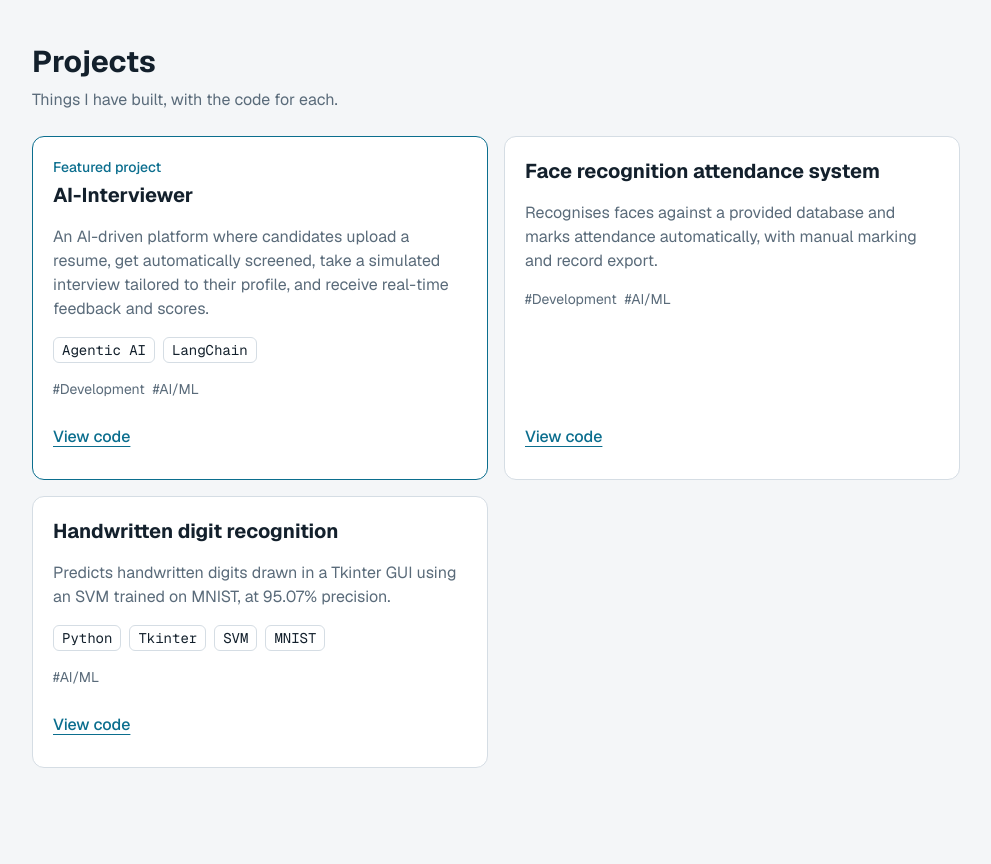
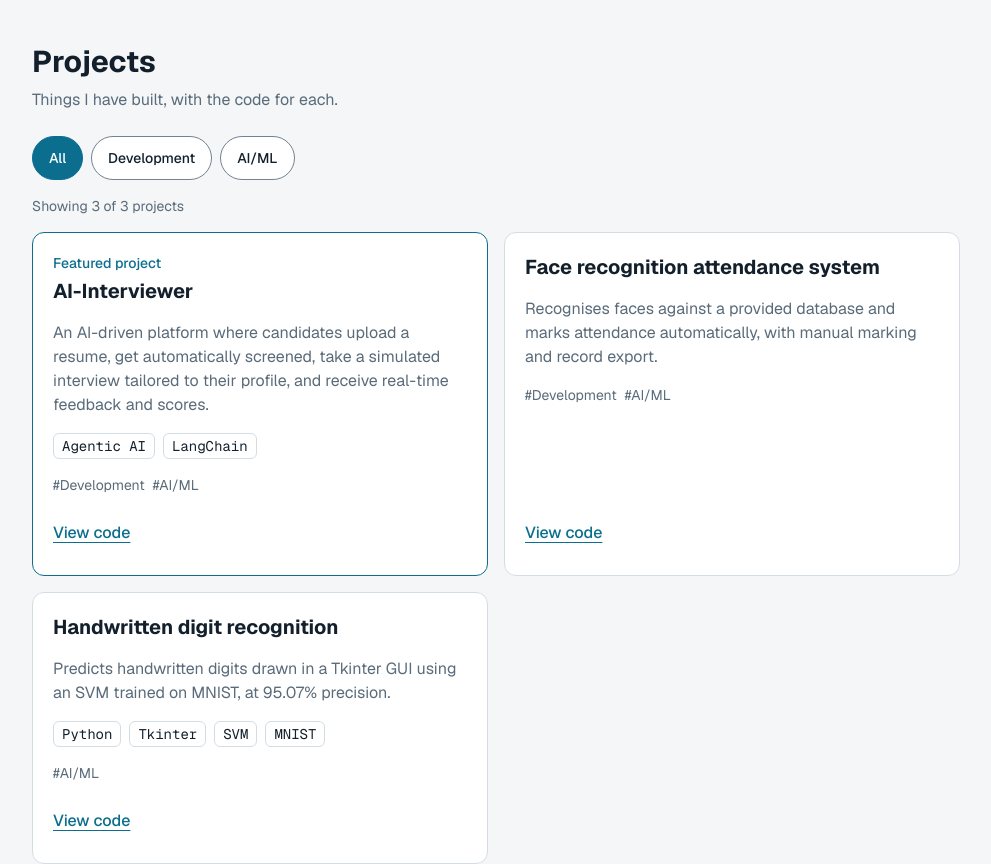
Before and after one commit to Satyam-AI/portfolio, a Next.js app: page / in a window 1280 px wide. Shown: the part 1440-2304 px from the top of the page, without its empty margins (144-1135 px from the left). Built offline with nearby package versions, Linux system fonts and the light colour scheme.

Commit message:
feat: add project filter by tag (#27)

```diff
--- a/app/page.tsx
+++ b/app/page.tsx
@@ -1,5 +1,5 @@
 import Hero from "@/components/Hero";
-import ProjectCard from "@/components/ProjectCard";
+import ProjectList from "@/components/ProjectList";
 import SkillTree from "@/components/SkillTree";
 import { projects } from "@/content/projects";
 import { skills } from "@/content/skills";
@@ -26,11 +26,7 @@ export default function Home() {
         <p className="mt-2 mb-6 text-text-muted">
           Things I have built, with the code for each.
         </p>
-        <div className="grid gap-4 sm:grid-cols-2">
-          {orderedProjects.map((project) => (
-            <ProjectCard key={project.id} project={project} />
-          ))}
-        </div>
+        <ProjectList projects={orderedProjects} />
       </section>
     </>
   );
--- /dev/null
+++ b/components/ProjectList.tsx
@@ -0,0 +1,51 @@
+"use client";
+
+import { useState } from "react";
+import ProjectCard from "@/components/ProjectCard";
+import type { Project } from "@/content/types";
+import { filterProjects, getTags, type TagFilter } from "@/lib/projectFilter";
+
+const focusRing =
+  "focus-visible:outline-2 focus-visible:outline-offset-2 focus-visible:outline-focus-ring";
+
+export default function ProjectList({ projects }: { projects: Project[] }) {
+  const [selected, setSelected] = useState<TagFilter>("All");
+  const filters: TagFilter[] = ["All", ...getTags(projects)];
+  const visible = filterProjects(projects, selected);
+
+  return (
+    <div>
+      <div
+        role="group"
+        aria-label="Filter projects by category"
+        className="mb-4 flex flex-wrap gap-2"
+      >
+        {filters.map((tag) => (
+          <button
+            key={tag}
+            type="button"
+            aria-pressed={selected === tag}
+            onClick={() => setSelected(tag)}
+            className={`min-h-11 rounded-full border px-4 text-sm font-medium ${
+              selected === tag
+                ? "border-accent bg-accent text-on-accent"
+                : "border-border-control bg-surface text-text hover:border-accent"
+            } ${focusRing}`}
+          >
+            {tag}
+          </button>
+        ))}
+      </div>
+
+      <p role="status" className="mb-4 text-sm text-text-muted">
+        Showing {visible.length} of {projects.length} projects
+      </p>
+
+      <div className="grid gap-4 sm:grid-cols-2">
+        {visible.map((project) => (
+          <ProjectCard key={project.id} project={project} />
+        ))}
+      </div>
+    </div>
+  );
+}
--- /dev/null
+++ b/lib/projectFilter.ts
@@ -0,0 +1,24 @@
+import type { Project, Tag } from "@/content/types";
+
+export type TagFilter = Tag | "All";
+
+const tagOrder: Tag[] = ["Testing", "Development", "AI/ML"];
+
+export function getTags(projects: Project[]): Tag[] {
+  const found = new Set<Tag>();
+
+  for (const project of projects) {
+    for (const tag of project.tags) {
+      found.add(tag);
+    }
+  }
+
+  return tagOrder.filter((tag) => found.has(tag));
+}
+
+export function filterProjects(projects: Project[], tag: TagFilter): Project[] {
+  if (tag === "All") {
+    return projects;
+  }
+  return projects.filter((project) => project.tags.includes(tag));
+}
```
